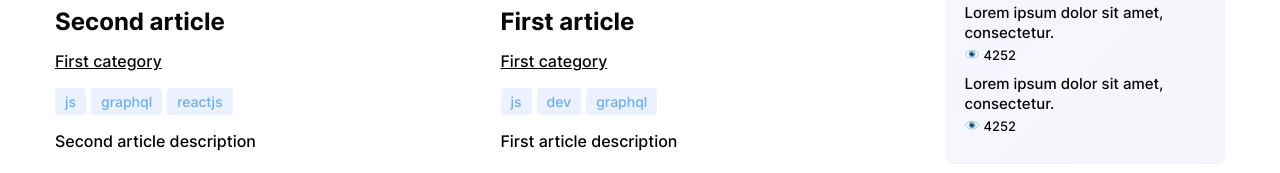
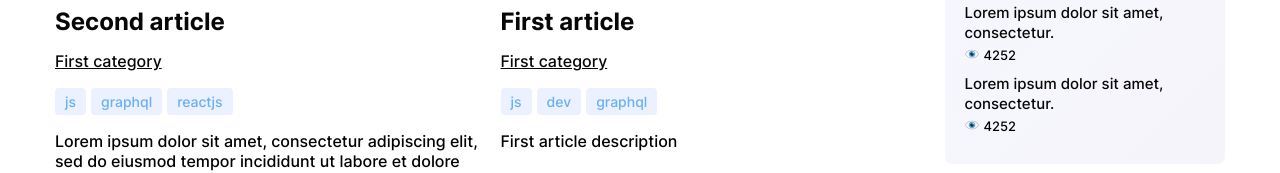
Before and after one commit to sergeyyarkov/devthread.ru, a Gatsby site: page / in a window 1280 px wide. Shown: the part 754-927 px from the top of the page. Built offline with nearby package versions, Linux system fonts and the light colour scheme; Gatsby itself is replaced by a stand-in of ours; some packages are replaced by stand-ins of ours; a web font is replaced by a local one.

Commit message:
Update Article “2020-07-02-second-article”

```diff
--- a/content/articles/2020-07-02-second-article.md
+++ b/content/articles/2020-07-02-second-article.md
@@ -5,7 +5,11 @@
 title: Second article
 category: First category
 date: 2020-07-02T23:24:00.959Z
-description: Second article description
+description: Lorem ipsum dolor sit amet, consectetur adipiscing elit, sed do
+  eiusmod tempor incididunt ut labore et dolore magna aliqua. Ut enim ad minim
+  veniam, quis nostrud exercitation ullamco laboris nisi ut aliquip ex ea
+  commodo consequat. Duis aute irure dolor in reprehenderit in voluptate velit
+  esse cillum dolore eu fugiat nulla pariatur.
 tags:
   - js
   - graphql
```
